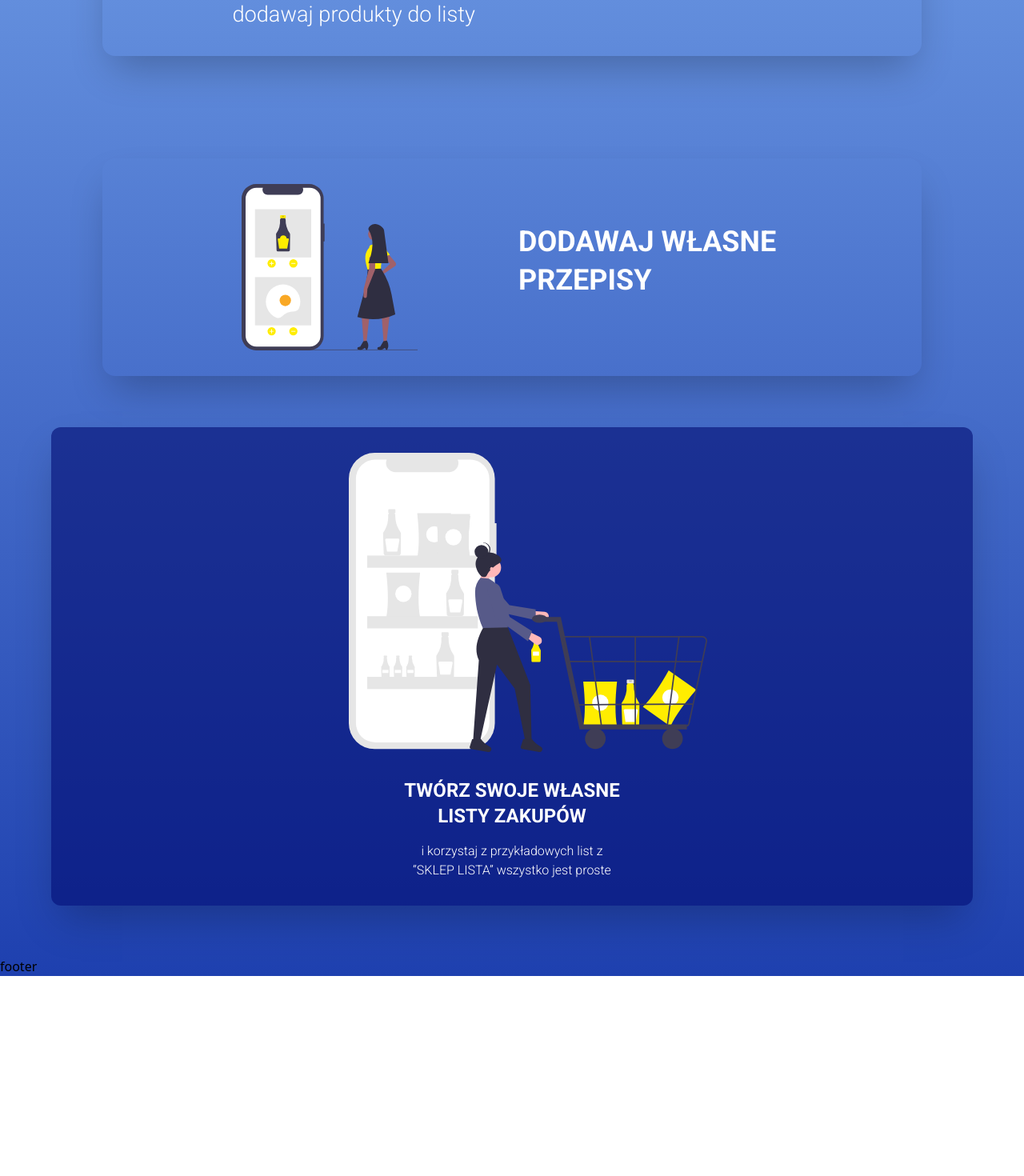
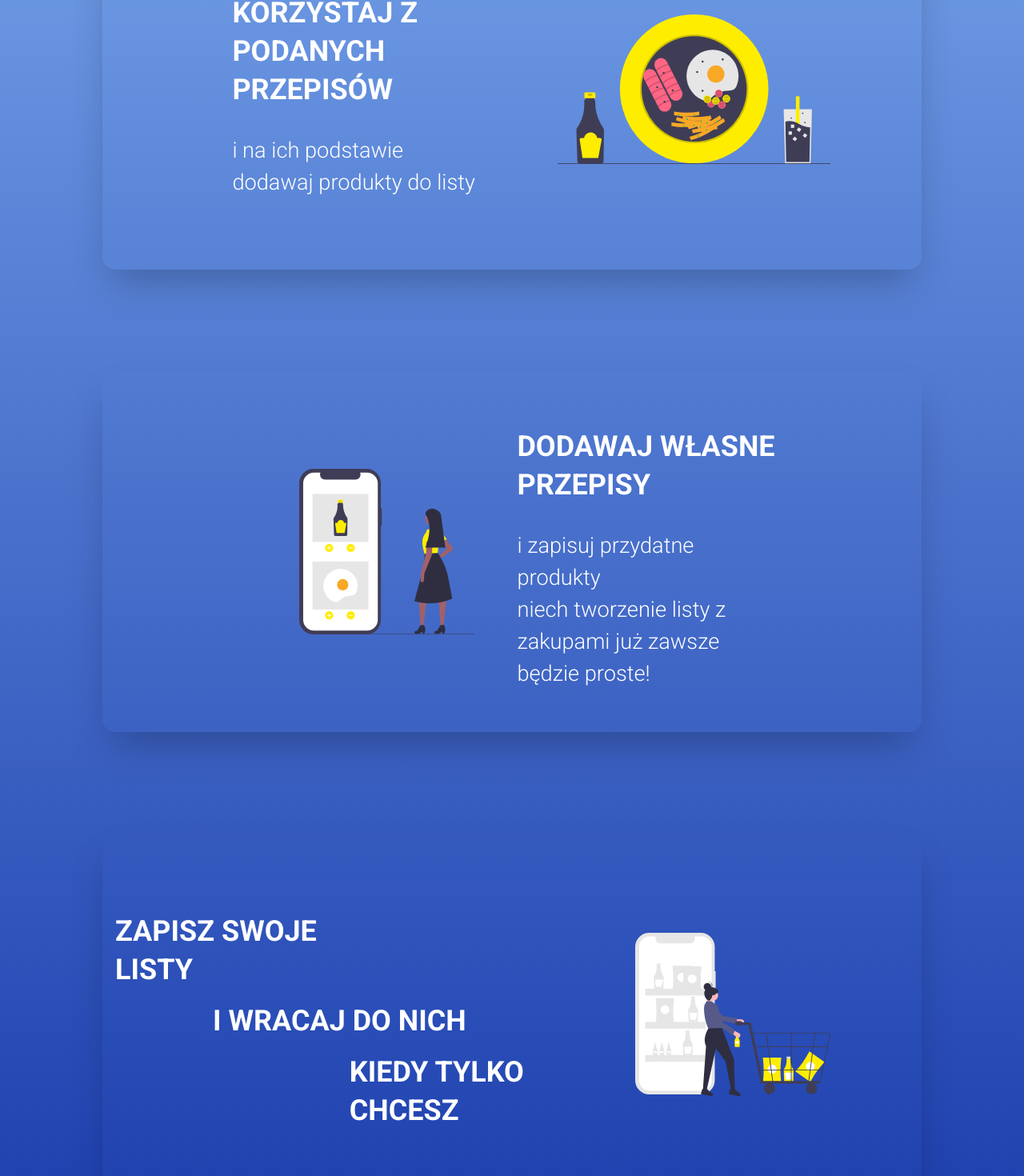
Before and after one commit to ArturPawelski/shopping-list, a React (Create React App) app: page / in a window 1280 px wide. Shown: the part 864-2334 px from the top of the page at 80% size. Before the commit the page ends 2084 px from the top, so only its background shows below. Built offline with nearby package versions, Linux system fonts and the light colour scheme.

Commit message:
Home Page end

```diff
--- a/src/components/Home/Home.jsx
+++ b/src/components/Home/Home.jsx
@@ -9,14 +9,14 @@ import Phone4 from '../images/illustration4.svg'
 
 const Home = () => {
     return (
-        <div className='w-full font-lol'>
+        <div className='w-full font-lol '>
 
 
 
-            <div className='flex flex-col justify-center items-center max-w-[90%] mx-auto mt-[4rem] gap-4 shadow-2xl py-8 rounded-2xl px-4 bg-[#000B70] bg-opacity-60 md:flex-row  md:bg-transparent md:max-w-[80%] md:mt-[4rem] '>
+            <div className='flex  flex-col justify-center items-center min-h-[450px] max-w-[90%] mx-auto mt-[4rem] gap-4 shadow-2xl py-8 rounded-2xl px-4 bg-[#000B70] bg-opacity-60 md:flex-row  md:bg-transparent md:max-w-[80%] md:mt-[4rem] '>
 
-                <div className=' md:w-[50%]'>
-                    <img src={Phone} alt="" className=' w-[30%] sm:w-[28%] md:w-[40%] mx-auto ' />
+                <div className=' md:w-[50%] '>
+                    <img src={Phone} alt="" className=' w-[30%]  sm:w-[28%] md:w-[40%] lg:left-12 2xl:w-[35%] mx-auto ' />
                 </div>
 
                 <div className=' md:w-[50%] '>
@@ -29,7 +29,7 @@ const Home = () => {
 
 
 
-            <div className='flex flex-col justify-center items-center max-w-[90%] mx-auto mt-[4rem] gap-4 shadow-2xl py-8 rounded-2xl px-4 bg-[#000B70] bg-opacity-60 md:flex-row-reverse md:bg-transparent md:max-w-[80%] md:mt-[8rem]'>
+            <div className='flex flex-col  min-h-[450px] justify-center items-center max-w-[90%] mx-auto mt-[4rem] gap-4 shadow-2xl py-8 rounded-2xl px-4 bg-[#000B70] bg-opacity-60 md:flex-row-reverse md:bg-transparent md:max-w-[80%] md:mt-[8rem]'>
 
                 <div className=' md:w-[50%]'>
                     <img src={Food} alt="" className=' w-[40%] sm:w-[37%] md:w-[70%] mx-auto md:mr-[20%] ' />
@@ -45,16 +45,16 @@ const Home = () => {
 
 
 
-            <div className='flex flex-col justify-center items-center max-w-[90%] mx-auto mt-[4rem] gap-4 shadow-2xl py-8 rounded-2xl px-4 bg-[#000B70] bg-opacity-60 md:flex-row  md:bg-transparent md:max-w-[80%] md:mt-[8rem] '>
+            <div className='flex flex-col justify-center min-h-[450px] items-center max-w-[90%] mx-auto mt-[4rem] gap-4 shadow-2xl py-8 rounded-2xl px-4 bg-[#000B70] bg-opacity-60 md:flex-row  md:bg-transparent md:max-w-[80%] md:mt-[8rem] '>
 
                 <div className=' md:w-[50%] '>
-                    <img src={Phone3} alt="" className=' w-[30%] relative left-6 sm:w-[28%] md:w-[45%] mx-auto ' />
+                    <img src={Phone3} alt="" className=' w-[30%] relative left-6 sm:w-[28%] md:w-[60%] md:left-16 lg:w-[45%] xl:left-24 mx-auto ' />
                 </div>
 
-                <div className=' md:w-[50%] '>
+                <div className=' md:w-[50%] xl:pr-40'>
 
                     <h2 className=' text-center   text-white font-lol font-bold text-2xl mt-4 md:text-left md:leading-[2.6rem] md:text-3xl lg:leading-[2.8rem] xl:text-4xl xl:leading-[3rem] 2xl:text-5xl 2xl:leading-[4rem] '> DODAWAJ WŁASNE PRZEPISY</h2>
-                    <p className='text-center  text-white font-lol font-light text-[1rem] mt-4 md:text-left lg:text-2xl xl:mt-8 xl:text-[1.7rem] xl:leading-[2.5rem] 2xl:text-[2rem] 2xl:leading-[2.8rem] '></p>
+                    <p className='text-center  text-white font-lol font-light text-[1rem] mt-4 md:text-left lg:text-2xl xl:mt-8 xl:text-[1.7rem] xl:leading-[2.5rem] 2xl:text-[2rem] 2xl:leading-[2.8rem] '>  i zapisuj przydatne produkty <br />  niech tworzenie listy z zakupami już zawsze będzie proste!</p>
 
                 </div>
             </div >
@@ -62,17 +62,25 @@ const Home = () => {
 
 
 
-            <div className='flex flex-col justify-center items-center max-w-[90%] mx-auto mt-[4rem] mb-[4rem] gap-4 shadow-2xl py-8 rounded-xl px-4 bg-[#000B70] bg-opacity-60'>
+            <div className='flex relative flex-col min-h-[450px] justify-center items-center max-w-[90%] mx-auto mt-[4rem] gap-4 shadow-2xl py-8 rounded-2xl px-4 bg-[#000B70] bg-opacity-60 md:flex-row-reverse md:bg-transparent md:max-w-[80%] md:mt-[8rem]'>
 
-                <img src={Phone4} alt="" className=' w-[40%] relative left-5   ' />
+                <div className=' md:w-[50%]'>
+                    <img src={Phone4} alt="" className=' w-[40%] relative left-6 sm:left-14 sm:w-[37%] md:w-[50%] md:left-0 md:bottom-[100%] mx-auto md:mr-[20%] ' />
+                </div>
 
-                <div className=''>
+                <div className=' md:w-[50%] relative  '>
 
-                    <h2 className=' text-center text-white font-lol font-bold text-2xl mt-4 '>TWÓRZ SWOJE WŁASNE <br /> LISTY ZAKUPÓW </h2>
-                    <p className='text-center text-white font-lol font-light text-[1rem] mt-4'>i korzystaj z przykładowych list z <br /> “SKLEP LISTA” wszystko jest proste</p>
+                    <h2 className=' text-center relative   text-white font-lol font-bold text-2xl mt-4 md:right-[30%] md:text-left md:ml-[30%]  md:ml- md:leading-[2.6rem] md:text-3xl lg:leading-[2.8rem] xl:text-4xl xl:leading-[3rem] 2xl:text-5xl 2xl:leading-[4rem] '>ZAPISZ SWOJE LISTY </h2>
+                    <h2 className=' text-center relative   text-white font-lol font-bold text-2xl mt-4 md:right-[5%] md:text-left md:ml-[30%]  md:ml- md:leading-[2.6rem] md:text-3xl lg:leading-[2.8rem] xl:text-4xl xl:leading-[3rem] 2xl:text-5xl 2xl:leading-[4rem] '> I WRACAJ DO NICH </h2>
+                    <h2 className=' text-center relative   text-white font-lol font-bold text-2xl  md:right-[-30%] mt-4 md:text-left md:ml-[30%]  md:ml- md:leading-[2.6rem] md:text-3xl lg:leading-[2.8rem] xl:text-4xl xl:leading-[3rem] 2xl:text-5xl 2xl:leading-[4rem] '>KIEDY TYLKO CHCESZ</h2>
+
+
 
                 </div>
-            </div>
+            </div >
+
+
+
 
 
 
--- a/src/components/Navbar.jsx
+++ b/src/components/Navbar.jsx
@@ -41,7 +41,7 @@ const Navbar = () => {
 
 
 
-                {!menu && <ul className='absolute right-0 top-[0] px-8 bg-black h-[100%] w-[44%] z-0 bg-opacity-90  lg:hidden'>
+                {!menu && <ul className='absolute right-0 top-[0] px-8 bg-black h-[100%] w-[44%] z-5 bg-opacity-90  lg:hidden'>
 
                     <div className='mt-32 '>
                         <li > <Link to="/"> HOME </Link></li>
```
